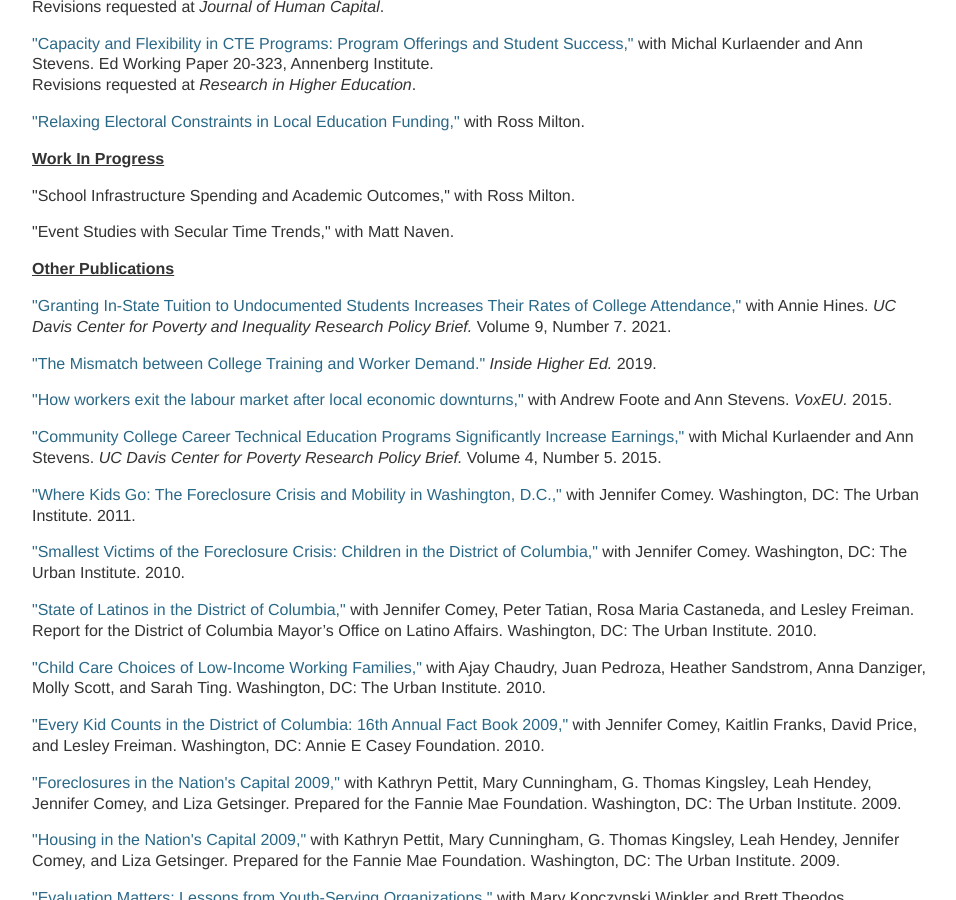
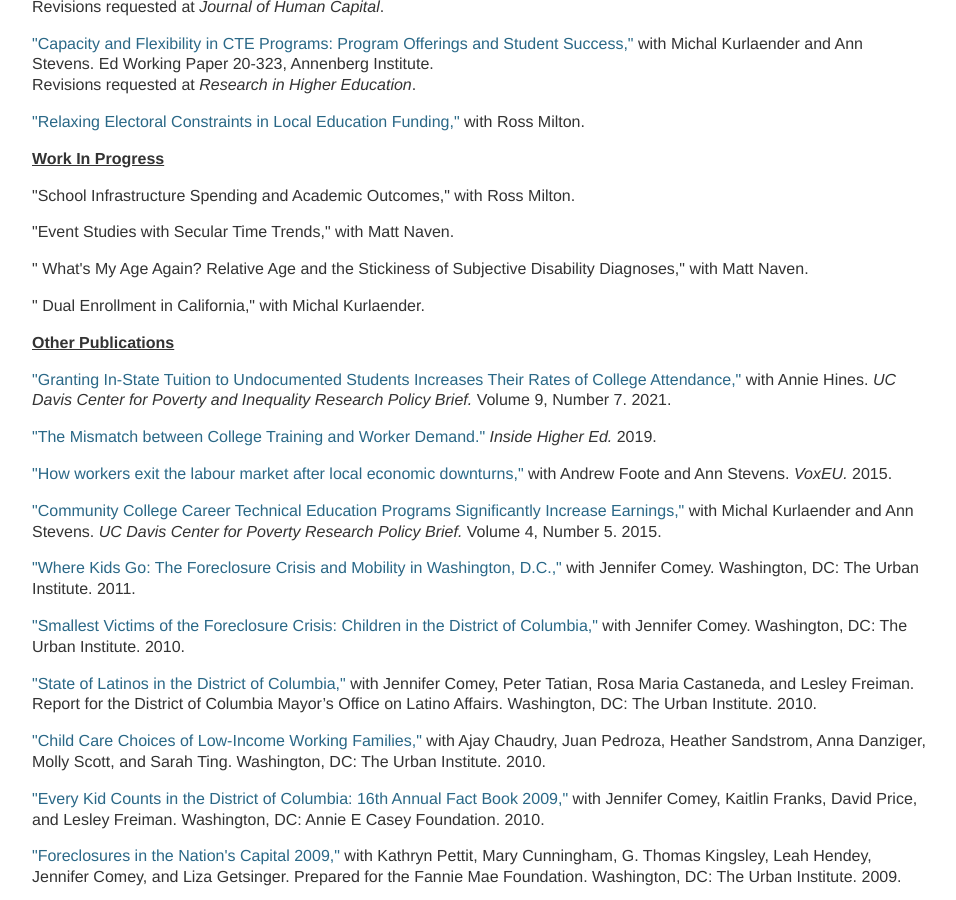
Before and after one commit to mzgrosz/mzgrosz.github.io, a Jekyll site: the page built from research/index.html, in a window 1280 px wide and 900 px high, scrolled down 737 px. Shown: the whole window, without its empty margins (160-1116 px from the left). Built offline with Jekyll 4.4.1, drawn with Linux system fonts in a browser that asks for light colours.

Commit message:
Update index.html

```diff
--- a/research/index.html
+++ b/research/index.html
@@ -83,6 +83,10 @@ title: Michel Grosz
 
 <p>&quot;Event Studies with Secular Time Trends,&quot; with Matt Naven.</p>
 
+<p>&quot; What's My Age Again? Relative Age and the Stickiness of Subjective Disability Diagnoses,&quot; with Matt Naven.</p>
+
+<p>&quot; Dual Enrollment in California,&quot; with Michal Kurlaender.</p>
+
 
 
 <p><b><u>Other Publications</u></b></p>
```
